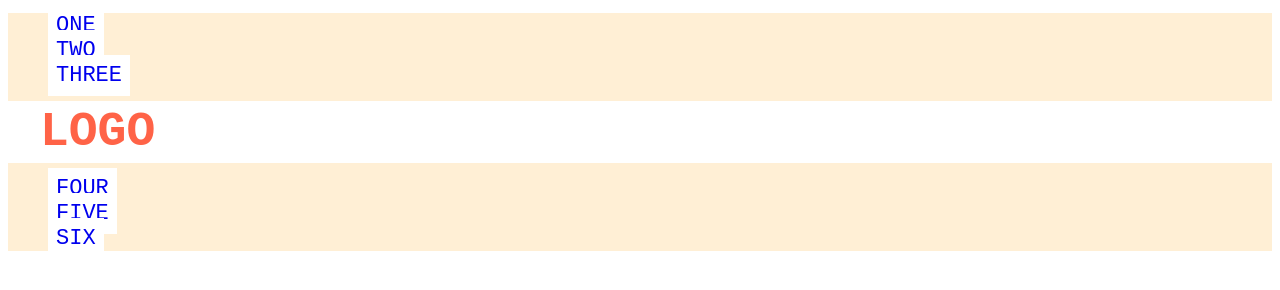
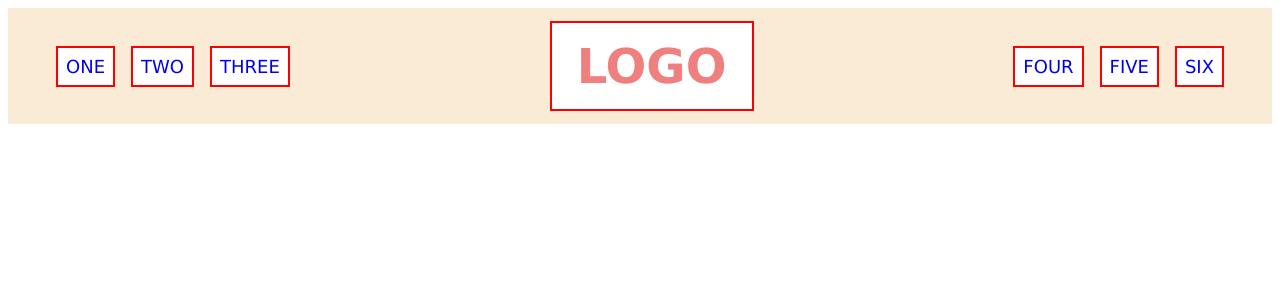
Before and after one commit to matowdev/the-odin-project, a plain HTML site: page Foundations/css-exercises/flex/02-flex-header/index.html in a window 1280 px wide. Drawn offline with Linux system fonts and the light colour scheme.

Commit message:
[LES-28/cont] Complete exercise from "flex" 02
Execution 02 task from "css-exercises/flex" according README.md

Foundation(s) path

```diff
--- a/Foundations/css-exercises/flex/02-flex-header/index.html
+++ b/Foundations/css-exercises/flex/02-flex-header/index.html
@@ -1,5 +1,6 @@
 <!DOCTYPE html>
 <html lang="en">
+
 <head>
   <meta charset="UTF-8">
   <meta http-equiv="X-UA-Compatible" content="IE=edge">
@@ -7,23 +8,27 @@
   <title>Flex Header</title>
   <link rel="stylesheet" href="style.css">
 </head>
-  <body>
-    <div class="header">
-      <div class="left-links">
-        <ul>
-          <li><a href="#">ONE</a></li>
-          <li><a href="#">TWO</a></li>
-          <li><a href="#">THREE</a></li>
+
+<body class="page">
+  <div class="header page__header">
+    <div class="container header__container">
+      <div class="header__left-links">
+        <ul class="header__list header__list-left">
+          <li class="header__item"><a class="header__item-link" href="#">ONE</a></li>
+          <li class="header__item"><a class="header__item-link" href="#">TWO</a></li>
+          <li class="header__item"><a class="header__item-link" href="#">THREE</a></li>
         </ul>
       </div>
-      <div class="logo">LOGO</div>
-      <div class="right-links">
-        <ul>
-          <li><a href="#">FOUR</a></li>
-          <li><a href="#">FIVE</a></li>
-          <li><a href="#">SIX</a></li>
+      <div class="header__logo">LOGO</div>
+      <div class="header__right-links">
+        <ul class="header__list header__list-right">
+          <li class="header__item"><a class="header__item-link" href="#">FOUR</a></li>
+          <li class="header__item"><a class="header__item-link" href="#">FIVE</a></li>
+          <li class="header__item"><a class="header__item-link" href="#">SIX</a></li>
         </ul>
       </div>
     </div>
+  </div>
 </body>
+
 </html>
--- a/Foundations/css-exercises/flex/02-flex-header/style.css
+++ b/Foundations/css-exercises/flex/02-flex-header/style.css
@@ -1,25 +1,72 @@
-.header  {
-  font-family: monospace;
-  background: papayawhip;
+* {
+  box-sizing: border-box;
 }
 
-.logo {
-  font-size: 48px;
-  font-weight: 900;
-  color: tomato;
-  background: white;
-  padding: 4px 32px;
+.page {
+  margin: 0;
+  min-width: 320px;
+  font-family: Verdana, sans-serif;
+  font-size: 18px;
+  color: dimgray;
 }
 
-ul {
-  /* this removes the dots on the list items*/
-  list-style-type: none;
+.container {
+  margin-right: auto;
+  margin-left: auto;
+  padding-right: 50px;
+  padding-left: 50px;
+  max-width: 1600px;
 }
 
-a {
-  font-size: 22px;
-  background: white;
+.header {
+  margin: 8px;
+  padding-top: 15px;
+  padding-bottom: 15px;
+  background-color: antiquewhite;
+}
+
+.header__container {
+  display: flex;
+  flex-wrap: wrap;
+  justify-content: center;
+  align-items: center;
+  gap: 20px;
+}
+
+.header__left-links {
+  margin-right: auto;
+}
+
+.header__right-links {
+  margin-left: auto;
+}
+
+.header__list {
+  display: flex;
+  flex-wrap: wrap;
+  justify-content: center;
+  gap: 20px;
+  margin: 0;
+  padding: 0;
+  list-style: none;
+}
+
+.header__item {
+  display: flex;
+  outline: 2px solid red;
+}
+
+.header__item-link {
   padding: 8px;
-  /* this removes the line under the links */
+  background-color: white;
   text-decoration: none;
 }
+
+.header__logo {
+  padding: 15px 25px;
+  font-weight: 700;
+  font-size: 48px;
+  color: lightcoral;
+  background-color: white;
+  outline: 2px solid red;
+}
```
Lines whose indentation alone changed are shown as unchanged.
